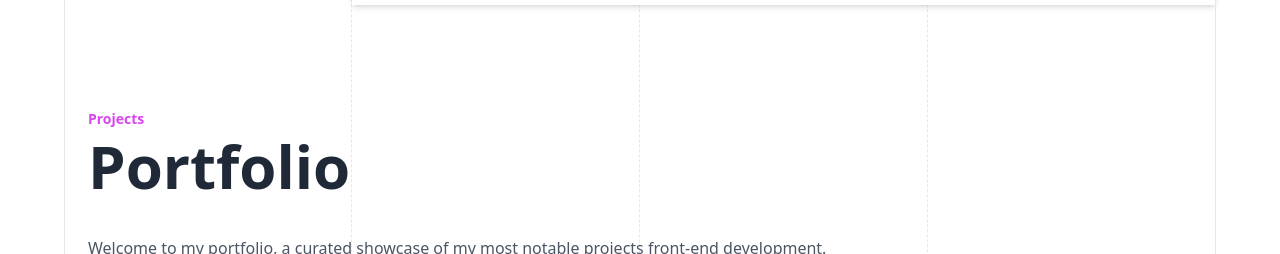
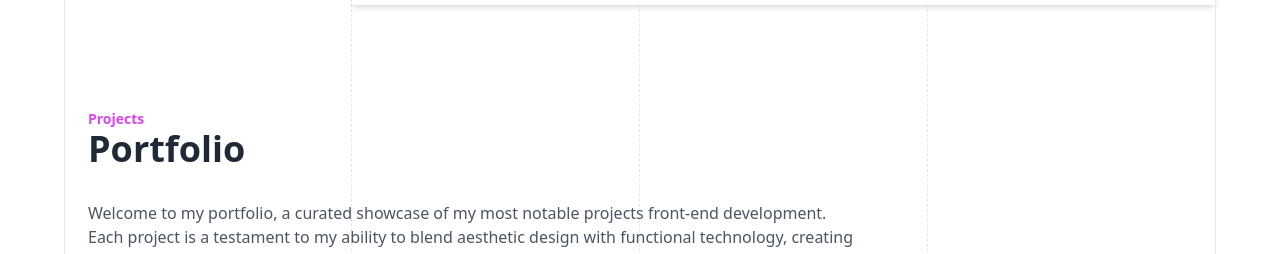
Before and after one commit to cursedxp/portfolio-site, a React (Vite) app: page / in a window 1280 px wide. Shown: the part 2620-2874 px from the top of the page. Built offline with nearby package versions, Linux system fonts and the light colour scheme.

Commit message:
✨ (Portfolio.jsx): add responsive styling to the Portfolio heading to improve readability on smaller screens ♻️ (Portfolio.jsx): refactor the flex gap values to be responsive and consistent across different screen sizes

```diff
--- a/src/components/Portfolio/Portfolio.jsx
+++ b/src/components/Portfolio/Portfolio.jsx
@@ -31,7 +31,9 @@ export default function Portfolio({ id }) {
       <div className="p-6">
         <h3 className="text-sm font-bold text-fuchsia-500">Projects</h3>
         <RevealAnimation>
-          <h1 className="text-6xl font-bold leading-tight">Portfolio</h1>
+          <h1 className="text-6xl sm:text-4xl font-bold leading-tight">
+            Portfolio
+          </h1>
           <p className="my-8 text-base text-gray-600 max-w-3xl">
             Welcome to my portfolio, a curated showcase of my most notable
             projects front-end development. Each project is a testament to my
@@ -41,7 +43,7 @@ export default function Portfolio({ id }) {
         </RevealAnimation>
       </div>
 
-      <div className="flex flex-wrap xl:gap-12 lg:gap-10 md:gap-4 px-8 justify-center">
+      <div className="flex flex-wrap xl:gap-12 lg:gap-10 md:gap-4 sm:gap-4 px-8 sm:px-4 justify-center">
         {portfolioItems.slice(0, displayCount).map((item, index) => (
           <motion.div
             ref={ref}
```
